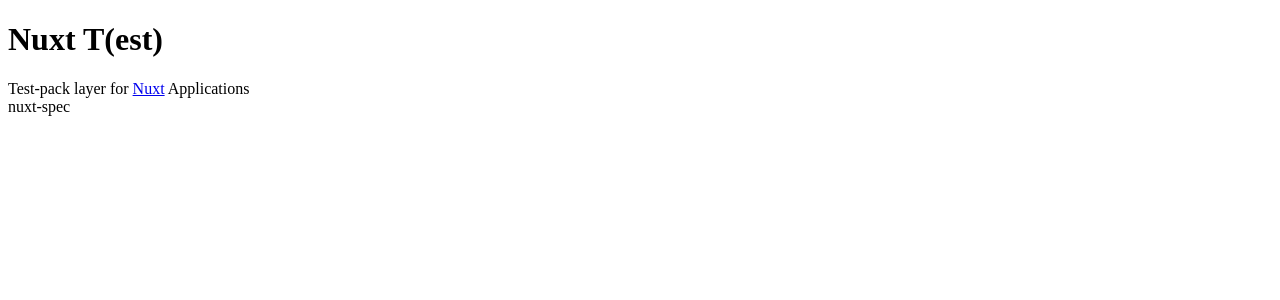
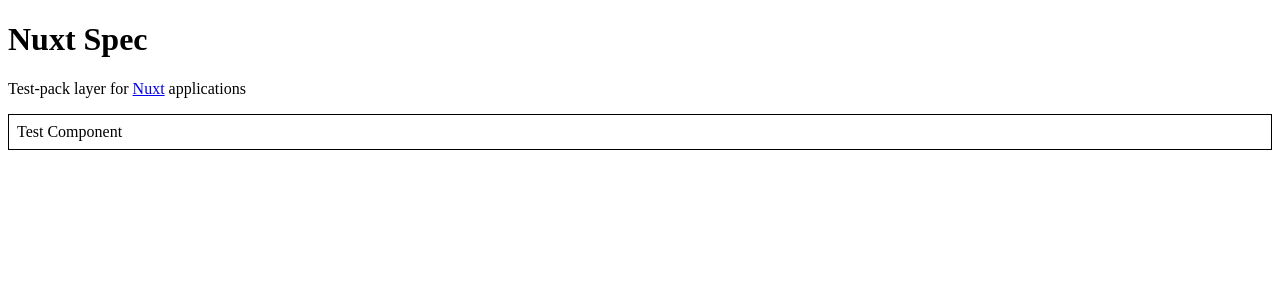
Before and after one commit to AloisSeckar/nuxt-spec, a Nuxt app: page / in a window 1280 px wide. Shown: the top 300 px of the page. Built offline with nearby package versions, Linux system fonts and the light colour scheme.

Commit message:
feat: update index page

```diff
--- a/app/app.vue
+++ b/app/app.vue
@@ -1,9 +1,9 @@
 <template>
   <div>
-    <h1>Nuxt T(est)</h1>
+    <h1>Nuxt Spec</h1>
     <div>
-      Test-pack layer for <a href="https://nuxt.com/">Nuxt</a> Applications
+      Test-pack layer for <a href="https://nuxt.com/">Nuxt</a> applications
     </div>
-    <NuxtTestComponent />
+    <NuxtTestComponent text="Test Component" />
   </div>
 </template>
--- a/app/components/NuxtTestComponent.vue
+++ b/app/components/NuxtTestComponent.vue
@@ -1,5 +1,5 @@
 <template>
-  <div>
+  <div style="margin: 1rem 0; padding: 0.5rem; border: 1px solid black;">
     {{ text }}
   </div>
 </template>
```
Also changed, not shown: 1 other file (tests, documents, lock files or other folders).
